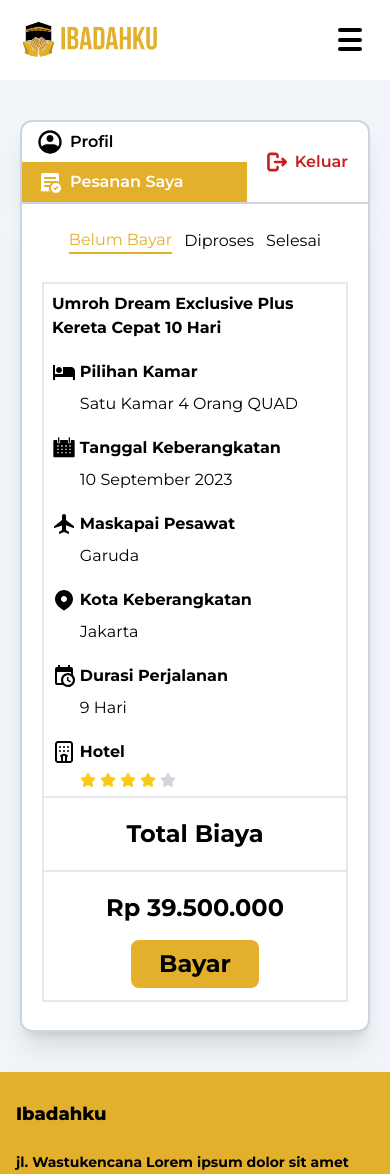
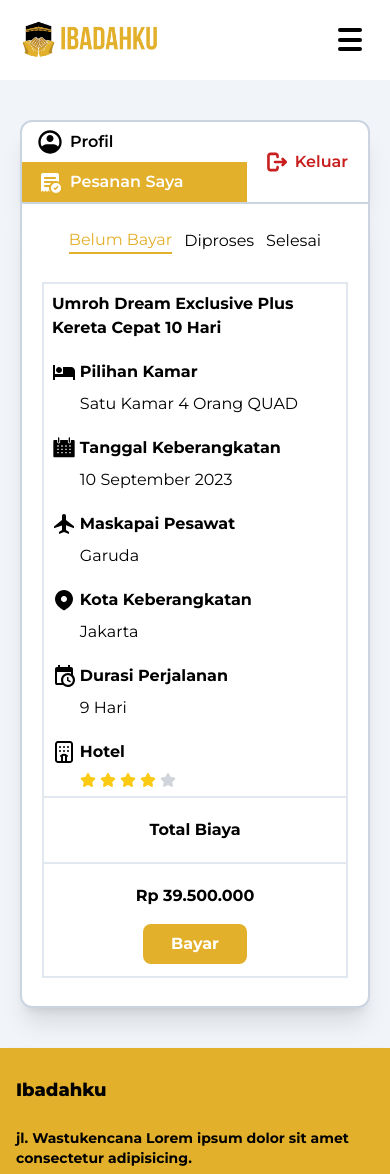
Before and after one commit to fikriymnn/umr-web, a Next.js app: page /akun/PesananSaya/BelumBayar in a window 390 px wide. Shown: the top 1174 px of the page. Built offline with nearby package versions, Linux system fonts and the light colour scheme; no server answers.

Commit message:
size and responove

```diff
--- a/src/app/akun/PesananSaya/BelumBayar/page.jsx
+++ b/src/app/akun/PesananSaya/BelumBayar/page.jsx
@@ -175,14 +175,14 @@ function BelumBayar() {
                 </div>
               </div>
               <div className="flex md:flex-row flex-col">
-                <div className="border-2 md:border-e-0 p-2 border-slate-200 md:w-[30%] text-2xl py-3 font-bold md:ps-12 ">
+                <div className="border-2 md:border-e-0 p-2 border-slate-200 md:w-[30%]  md:text-2xl sm:text-lg text-base py-3 font-bold md:ps-12 ">
                   <p className="my-2 text-center md:text-start">Total Biaya</p>
                 </div>
-                <div className="border-2 p-2 border-slate-200 md:w-[70%] md:border-t-2 border-t-0 text-2xl font-bold px-12 py-3 flex md:flex-row flex-col justify-between ">
+                <div className="border-2 p-2 border-slate-200 md:w-[70%] md:border-t-2 border-t-0  md:text-2xl sm:text-lg text-base font-bold px-12 py-3 flex md:flex-row flex-col justify-between ">
                   <p className="my-2 text-center md:text-start">
                     Rp 39.500.000
                   </p>
-                  <a href="/akun/PesananSaya/KonfirmasiBayar" className="bg-[#E3B02B] px-7 rounded-lg md:my-auto md:mx-0 mx-auto py-2 md:mt-0 mt-2 hover:text-[#E3B02B] hover:bg-black">
+                  <a href="/akun/PesananSaya/KonfirmasiBayar" className="bg-[#E3B02B] text-white px-7 rounded-lg md:my-auto md:mx-0 mx-auto py-2 md:mt-0 mt-2 hover:text-[#E3B02B] hover:bg-black">
                     Bayar
                   </a>
                 </div>
--- a/src/app/akun/PesananSaya/Diproses/page.jsx
+++ b/src/app/akun/PesananSaya/Diproses/page.jsx
@@ -177,10 +177,10 @@ function Diproses() {
                 </div>
               </div>
               <div className="flex md:flex-row flex-col">
-                <div className="border-2 md:border-e-0 p-2 border-slate-200 md:w-[30%] text-2xl py-3 font-bold md:ps-12 ">
+                <div className="border-2 md:border-e-0 p-2 border-slate-200 md:w-[30%]  md:text-2xl sm:text-lg text-base py-3 font-bold md:ps-12 ">
                   <p className="my-2 text-center md:text-start">Total Biaya</p>
                 </div>
-                <div className="border-2 p-2 border-slate-200 md:w-[70%] md:border-t-2 border-t-0 text-2xl font-bold px-12 py-3 flex md:flex-row flex-col justify-between ">
+                <div className="border-2 p-2 border-slate-200 md:w-[70%] md:border-t-2 border-t-0  md:text-2xl sm:text-lg text-base font-bold px-12 py-3 flex md:flex-row flex-col justify-between ">
                   <p className="my-2 text-center md:text-start">
                     Rp 29.999.999
                   </p>
--- a/src/app/akun/PesananSaya/Selesai/page.jsx
+++ b/src/app/akun/PesananSaya/Selesai/page.jsx
@@ -175,10 +175,10 @@ function Selesai() {
                 </div>
               </div>
               <div className="flex md:flex-row flex-col">
-                <div className="border-2 md:border-e-0 p-2 border-slate-200 md:w-[30%] text-2xl py-3 font-bold md:ps-12 ">
+                <div className="border-2 md:border-e-0 p-2 border-slate-200 md:w-[30%]  md:text-2xl sm:text-lg text-base py-3 font-bold md:ps-12 ">
                   <p className="my-2 text-center md:text-start">Total Biaya</p>
                 </div>
-                <div className="border-2 p-2 border-slate-200 md:w-[70%] md:border-t-2 border-t-0 text-2xl font-bold px-12 py-3 flex md:flex-row flex-col justify-between ">
+                <div className="border-2 p-2 border-slate-200 md:w-[70%] md:border-t-2 border-t-0 md:text-2xl sm:text-lg text-base font-bold px-12 py-3 flex md:flex-row flex-col justify-between ">
                   <p className="my-2 text-center md:text-start">
                     Rp 58.599.000
                   </p>
@@ -190,7 +190,7 @@ function Selesai() {
                       </div>
                     </div>
 
-                    <div className="bg-green-500 px-7 rounded-lg md:py-0 py-2 md:mt-0 mt-2 text-white flex justify-center items-center text-center">
+                    <div className="bg-green-500 px-7 rounded-lg md:py-0 py-2 md:mt-0 mt-2 text-white flex justify-center items-center text-center ">
                       Pesanan Selesai
                     </div>
                   </div>
--- a/src/app/akun/PesananSaya/invoice/page.jsx
+++ b/src/app/akun/PesananSaya/invoice/page.jsx
@@ -1,16 +1,23 @@
 
 'use client'
-import React from 'react';
+import { React, useState } from 'react';
 import html2canvas from "html2canvas";
 import { jsPDF } from "jspdf";
 
 import Image from 'next/image';
+const GenericPdfDownloader = () => {
+    const [imageLoaded, setImageLoaded] = useState(false);
+    const handleImageLoad = () => {
+        setImageLoaded(true);
+    };
+    const downloadPdfDocument = () => {
+        if (!imageLoaded) {
+            console.warn('Image not fully loaded. Aborting PDF download.');
+            return;
+        }
 
-const GenericPdfDownloader = () => {
-
-    const downloadPdfDocument = () => {
         const input = document.getElementById("testId");
-        const scaleOptions = { scale: 2 }; // Set the scale to a fixed value (you can adjust this as needed)
+        const scaleOptions = { scale: 4 }; // Set the scale to a fixed value (you can adjust this as needed)
 
         html2canvas(input, { width: 1200, height: 1600, ...scaleOptions })
             .then((canvas) => {
@@ -40,6 +47,8 @@ const GenericPdfDownloader = () => {
                                     alt=""
                                     width={100}
                                     height={100}
+                                    onLoad={handleImageLoad}
+                                    crossOrigin="anonymous"
                                 />
                                 <p className='font-bold md:text-2xl sm:text-xl text-lg'>IBADAHKU</p>
 
```
